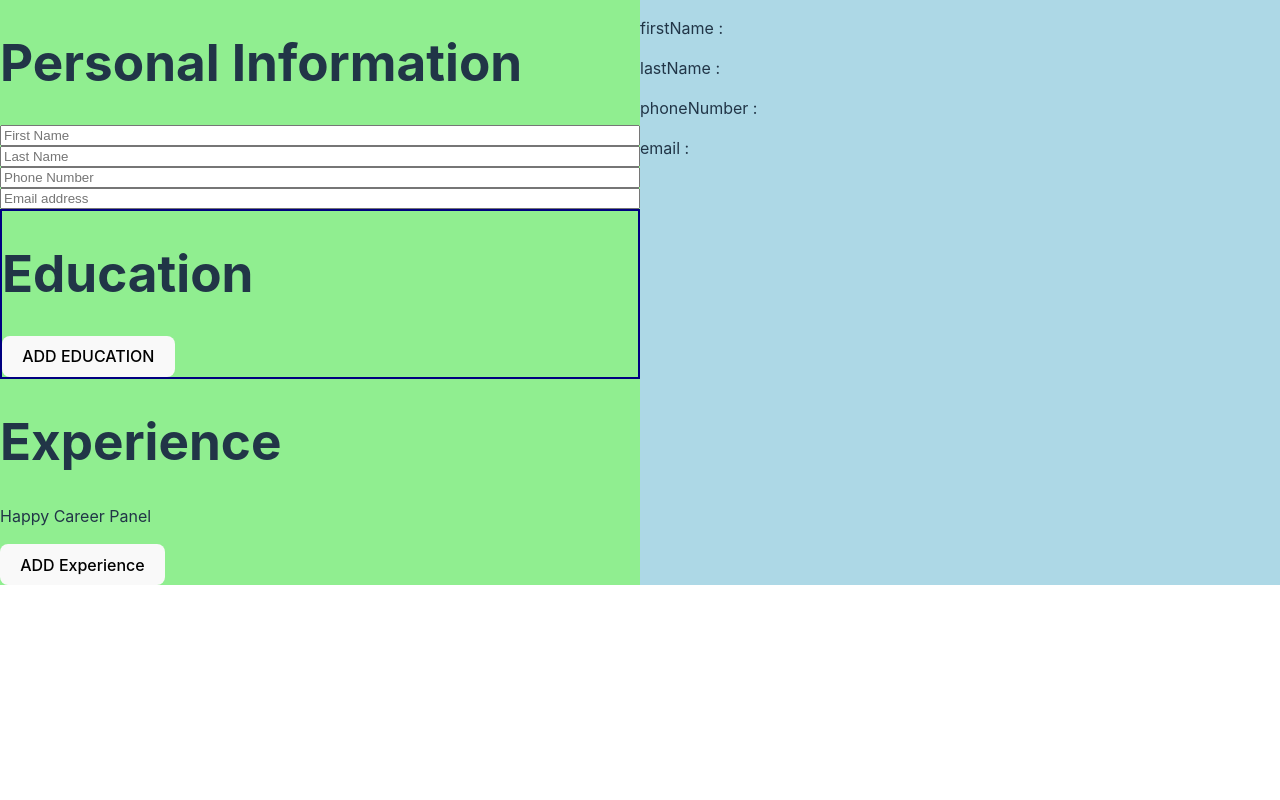
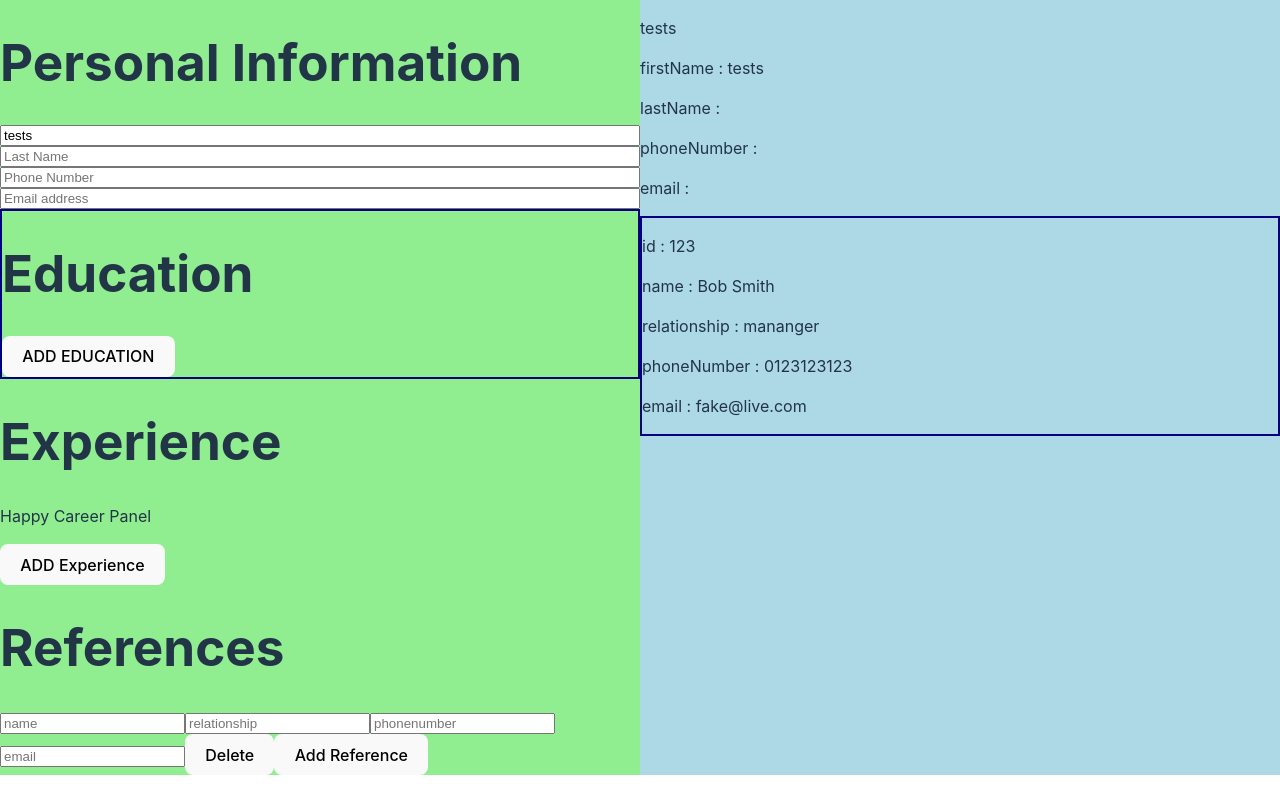
Before and after one commit to BrynyPatchett/cv-generator, a React (Vite) app: page / in a window 1280 px wide. Built offline with nearby package versions, Linux system fonts and the light colour scheme.

Commit message:
Added basic references rendering, moved addCredential functionality to Util folder

```diff
--- a/src/App.jsx
+++ b/src/App.jsx
@@ -4,6 +4,7 @@ import TextBox from "./components/textbox";
 import PersonalInfo from "./components/personalInfo";
 import EducationPanel from "./components/educationPanel";
 import CareerPanel from "./components/careerPanel"
+import ReferencesPanel from "./components/referencesPanel";
 
 
 
@@ -19,7 +20,7 @@ function App() {
 
   //personinfo object contain information about a person
   const [personinfo, setPersonalInfo] = useState({
-    firstName: "",
+    firstName: "tests",
     lastName: "",
     phoneNumber: "",
     email: "",
@@ -36,6 +37,8 @@ function App() {
     // { id: 123123, companyName: "Briscoes", position:"manager", responsiblity:"Managing", dateStart: "2012", dateEnd:"2022" },
     // { id: 121223, companyName: "asd", position:"asd", responsiblity:"asd", dateStart: "2012", dateEnd:"2022" }
   ]);
+
+  const [references, setReferences] = useState([{id:123,name:"Bob Smith",relationship:"mananger", phoneNumber:"0123123123",email:"fake@live.com"}])
 
   //going to be two sides
 
@@ -58,6 +61,10 @@ function App() {
   return latestId(careerExperiences);
   },[])
 
+  const largestReferenceId = useMemo(() => {
+    return latestId(references);
+    },[])
+
 
 
 
@@ -72,7 +79,7 @@ function App() {
       <div className="inputLeft">
         {/*Personal Info ssection, inputs edit personinfo */}
         <h1>Personal Information</h1>
-        <PersonalInfo updatePersonalInfo={updatePersonalInfo} />
+        <PersonalInfo personalInfo={personinfo}updatePersonalInfo={updatePersonalInfo} />
         {/*Eduacational experience section */}
         <EducationPanel
           educationCredentials={educationCredentials}
@@ -82,6 +89,7 @@ function App() {
         />
         {/*Career experience section */}
         <CareerPanel careerExperiences={careerExperiences} setcareerExperiences={setcareerExperiences}  largestId={largestExperienceId}/>
+        <ReferencesPanel references={references} setReferences={setReferences} largestId={largestReferenceId}/>
       </div>
 
       <div className="outputRight">
@@ -106,7 +114,15 @@ function App() {
               <p key={field}>{field + " : " + cred[field]}</p>
             ))}
           </div>
-        ))}
+        ))}    {/* Basic rendering of career info*/}
+        {references.map((cred) => (
+        <div key={cred.id} className="education-section">
+          {Object.keys(cred).map((field) => (
+            <p key={field}>{field + " : " + cred[field]}</p>
+          ))}
+        </div>
+      ))}
+
       </div>
     </>
   );
--- a/src/components/careerPanel.jsx
+++ b/src/components/careerPanel.jsx
@@ -1,5 +1,6 @@
 /* eslint-disable react/prop-types */
 import { useState } from "react";
+import {addNewCredential} from "../untils/stateUtils";
 import CareerSection from "./careerSection"
 
 
@@ -8,10 +9,7 @@ function CareerPanel({careerExperiences, setcareerExperiences, largestId})
 {
 
     const [elementCount,setElementCount] = useState(largestId + 1);
-    function addNewCareerExperience(){
-        setcareerExperiences([...careerExperiences,{id:elementCount}]);
-        setElementCount(elementCount + 1);
-    }
+
 
     return (
         <>
@@ -23,7 +21,7 @@ function CareerPanel({careerExperiences, setcareerExperiences, largestId})
         )))}
 
         {/* <CareerSection /> */}
-        <button type="" onClick={addNewCareerExperience}>ADD Experience</button>
+        <button type="" onClick={()=>addNewCredential(elementCount,setElementCount,careerExperiences, setcareerExperiences)}>ADD Experience</button>
 
         </>
     )
--- a/src/components/educationPanel.jsx
+++ b/src/components/educationPanel.jsx
@@ -1,5 +1,6 @@
 /* eslint-disable react/prop-types */
 import { useState } from 'react';
+import {addNewCredential} from "../untils/stateUtils";
 
 import EducationSection from './educationSection'
 
@@ -8,10 +9,6 @@ function EducationPanel({educationCredentials,setEducationCredentials,largestId}
 
   const [elementCount,setElementCount] = useState(largestId + 1);
 
-  function AddNewEducationCred(){
-    setEducationCredentials([...educationCredentials,{id:elementCount}]);
-    setElementCount(elementCount+ 1);
-  }
 
   return (
   <div className="education-section">
@@ -28,7 +25,7 @@ function EducationPanel({educationCredentials,setEducationCredentials,largestId}
 
 
 
-  <button type="" onClick={()=>AddNewEducationCred()} >ADD EDUCATION</button>
+  <button type="" onClick={()=>addNewCredential(elementCount,setElementCount,educationCredentials,setEducationCredentials)} >ADD EDUCATION</button>
 
   </div>);
 }
--- a/src/components/personalInfo.jsx
+++ b/src/components/personalInfo.jsx
@@ -1,5 +1,5 @@
 /* eslint-disable react/prop-types */
-function PersonalInfo({updatePersonalInfo}) {
+function PersonalInfo({personalInfo,updatePersonalInfo}) {
 
   return (
     <>
@@ -7,6 +7,7 @@ function PersonalInfo({updatePersonalInfo}) {
         <input
           onChange={(e) => updatePersonalInfo(e, "firstName")}
           placeholder="First Name"
+          defaultValue={personalInfo.firstName !== "" ? personalInfo.firstName : ""}
         />
         <input
           onChange={(e) => updatePersonalInfo(e, "lastName")}
--- /dev/null
+++ b/src/components/referencesPanel.jsx
@@ -0,0 +1,27 @@
+import { useState } from "react";
+import ReferencesSection from "./referencesSection";
+import {addNewCredential} from "../untils/stateUtils";
+
+function ReferencesPanel({references,setReferences,largestId}){
+
+    const [elementCount,setElementCount] = useState(largestId +1);
+
+    return (
+        <>
+        <h1>References</h1>
+        {/* {{id:123,name:"Bob Smith",relationship:"mananger", phoneNumber:"0123123123",email:"fake@live.com"}} */}
+        {references.map((ref)=>(
+            // <p key={ref.id}>{ref.id + " " + ref.name + " " +  ref.relationship + " " +  ref.phoneNumber + " " + ref.email }</p>
+            <ReferencesSection key={ref.id} refx={ref} references={references} setReferences={setReferences} />
+        ))}
+
+        <button onClick={()=>addNewCredential(elementCount,setElementCount,references,setReferences)}>Add Reference</button>
+        </>
+
+
+    )
+
+
+}
+
+export default ReferencesPanel;
--- /dev/null
+++ b/src/components/referencesSection.jsx
@@ -0,0 +1,31 @@
+
+
+function ReferencesSection({refx,references,setReferences}){
+
+    function removeCredntial(){
+        setReferences(references.filter(elem => elem.id !== refx.id));
+    }
+
+    function updateCredntial(value,field){
+        setReferences(references.map((elem)=>{
+            if(elem.id === refx.id){
+                return {...elem,[field]:value}
+            }
+            else{
+                return elem;
+            }
+        }))
+
+    }
+
+
+    return <>
+        <input type="text" onChange={(e)=>updateCredntial(e.target.value,"name")} placeholder="name" />
+        <input type="text" onChange={(e)=>updateCredntial(e.target.value,"relationship")} placeholder="relationship" />
+        <input type="text" onChange={(e)=>updateCredntial(e.target.value,"phonenumber")} placeholder="phonenumber" />
+        <input type="text" onChange={(e)=>updateCredntial(e.target.value,"email")} placeholder="email" />
+        <button onClick={removeCredntial}>Delete</button>
+    </>
+}
+
+export default ReferencesSection;
--- /dev/null
+++ b/src/untils/stateUtils.js
@@ -0,0 +1,8 @@
+
+/* Takes an array of Credential and and id eleent and creates a new Credential with the newest ID */
+export function addNewCredential(elementCount,setElementCount,credentials,setCredentials){
+
+    setCredentials([...credentials,{id:elementCount}]);
+    setElementCount(elementCount+1);
+
+}
```
Also changed, not shown: src/components/panel.jsx (added), src/components/section.jsx (added).
